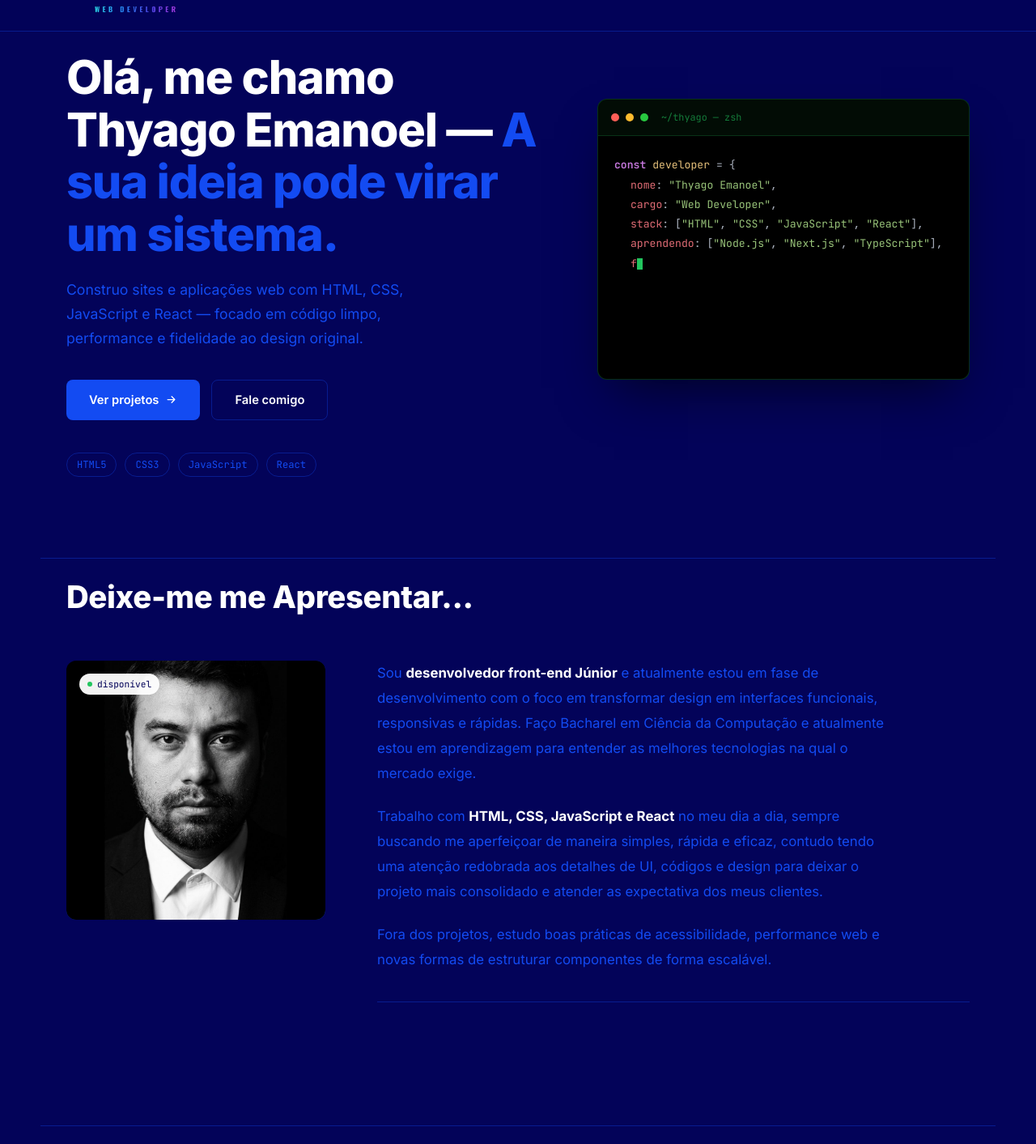
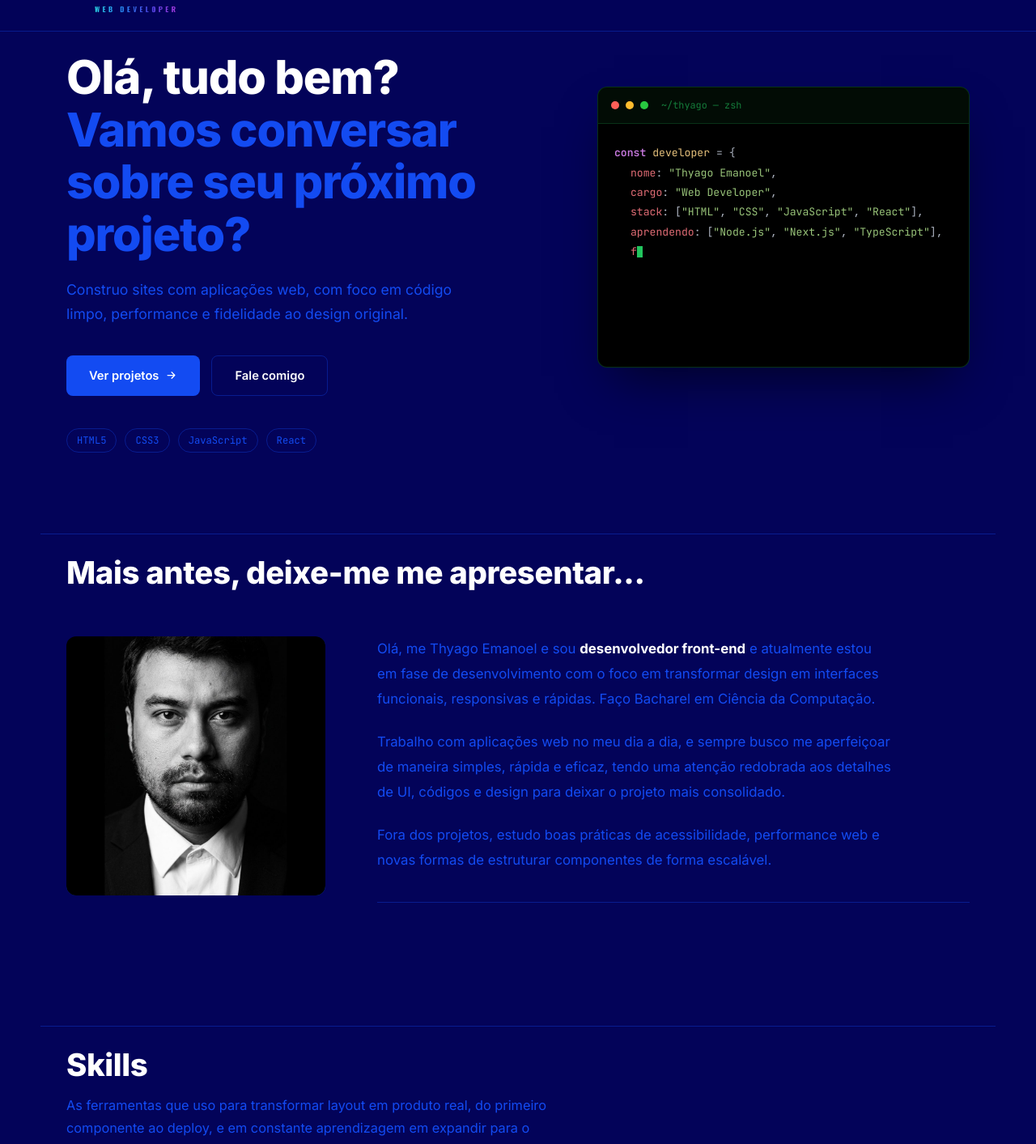
Before and after one commit to thyagoemanoell/portfolio-pessoal, a React (Vite) app: page / in a window 1280 px wide. Shown: the part 92-1505 px from the top of the page at 81% size. Built offline with nearby package versions, Linux system fonts and the light colour scheme.

Commit message:
alteracoes

```diff
--- a/src/assets/components/footer.jsx
+++ b/src/assets/components/footer.jsx
@@ -3,7 +3,7 @@ import React from 'react'
 const Footer = () => {
   return (
     <footer>
-      <span className="mono">© Thyago Emanoel Souza Sales. Todos os direitos reservados.</span>
+      <span className="mono">© Thyago Emanoel Souza Sales 2026. Todos os direitos reservados.</span>
     </footer>
   )
 }
--- a/src/assets/components/navbar.jsx
+++ b/src/assets/components/navbar.jsx
@@ -21,7 +21,7 @@ const Navbar = () => {
             <li><a href="#projetos">Projetos</a></li>
             <li><a href="#contato">Contatos</a></li>
           </ul>
-          <a href="#contato" className="nav-cta">contato</a>
+
           <button
             className="menu-toggle"
             onClick={() => setMenuOpen(true)}
--- a/src/assets/components/principal.jsx
+++ b/src/assets/components/principal.jsx
@@ -1,4 +1,4 @@
-import React, { useEffect, useRef, useState } from 'react'
+import React, { useEffect, useRef } from 'react'
 import fotoPerfil from '../foto perfil/Foto Profissional 2 (longe).jpeg'
 import imgHtml from '../experiencia tecnologia/html.png'
 import imgCss from '../experiencia tecnologia/css.png'
@@ -10,7 +10,6 @@ import imgNextjs from '../estudando tecnologia/nextjs-ghnqttyc6ffbnqnn8xlrpj.web
 import imgTypescript from '../estudando tecnologia/Typescript_logo_2020.svg.png'
 
 const Principal = () => {
-  const [badgeVisible, setBadgeVisible] = useState(false)
   const terminalRef = useRef(null)
 
   useEffect(() => {
@@ -75,7 +74,6 @@ const Principal = () => {
           cursor.className = 'cursor'
           last.appendChild(cursor)
         }
-        setBadgeVisible(true)
         return
       }
       const div = document.createElement('div')
@@ -119,11 +117,11 @@ const Principal = () => {
         <div>
           {/* <span className="eyebrow">web developer</span> */}
           <h1>
-            Olá, me chamo Thyago Emanoel —{' '}
-            <span className="blue">A sua ideia pode virar um sistema.</span>
+            Olá, tudo bem?{' '}
+            <span className="blue">Vamos conversar sobre seu próximo projeto?</span>
           </h1>
           <p className="lead">
-            Construo sites e aplicações web com HTML, CSS, JavaScript e React — focado
+            Construo sites com aplicações web, com foco
             em código limpo, performance e fidelidade ao design original.
           </p>
           <div className="hero-actions">
@@ -144,14 +142,7 @@ const Principal = () => {
         </div>
 
         <div className="terminal-wrap">
-          <div className={`float-badge${badgeVisible ? ' show' : ''}`}>
-            <span className="badge-dot"></span>
-            <span className="badge-text">
-              <span className="label">build passing</span>
-              <span className="sub">deploy ok · 2s</span>
-            </span>
-          </div>
-          <div className="terminal">
+            <div className="terminal">
             <div className="terminal-bar">
               <span className="terminal-dot" style={{ background: '#FF5F57' }}></span>
               <span className="terminal-dot" style={{ background: '#FEBC2E' }}></span>
@@ -168,27 +159,24 @@ const Principal = () => {
       <section className="section" id="sobre">
         <div className="section-head reveal">
           {/* <span className="eyebrow">sobre mim</span> */}
-          <h2>Deixe-me me Apresentar...</h2>
+          <h2 style={{ whiteSpace: 'nowrap' }}>Mais antes, deixe-me me apresentar...</h2>
         </div>
 
         <div className="about-grid">
           <div className="about-photo reveal">
-            <span className="status-chip">
-              <span className="dot"></span>disponível
-            </span>
             <img src={fotoPerfil} alt="Thyago Emanoel" />
           </div>
 
           <div className="about-text">
             <p className="reveal">
-              Sou <strong>desenvolvedor front-end Júnior</strong> e atualmente estou em fase de desenvolvimento com o
-              foco em transformar design em interfaces funcionais, responsivas e rápidas. Faço Bacharel em Ciência da Computação
-              e atualmente estou em aprendizagem para entender as melhores tecnologias na qual o mercado exige.
+              Olá, me Thyago Emanoel e sou <strong>desenvolvedor front-end</strong> e atualmente estou em fase de desenvolvimento com o
+              foco em transformar design em interfaces funcionais, responsivas e rápidas. Faço Bacharel em Ciência da Computação.
+
             </p>
             <p className="reveal">
-              Trabalho com <strong>HTML, CSS, JavaScript e React</strong> no meu dia a dia,
-              sempre buscando me aperfeiçoar de maneira simples, rápida e eficaz, contudo tendo uma atenção redobrada aos
-              detalhes de UI, códigos e design para deixar o projeto mais consolidado e atender as expectativa dos meus clientes.
+              Trabalho com aplicações web no meu dia a dia,
+              e sempre busco me aperfeiçoar de maneira simples, rápida e eficaz, tendo uma atenção redobrada aos
+              detalhes de UI, códigos e design para deixar o projeto mais consolidado.
             </p>
             <p className="reveal">
               Fora dos projetos, estudo boas práticas de acessibilidade, performance web
@@ -217,10 +205,10 @@ const Principal = () => {
       <section className="section" id="stack">
         <div className="section-head reveal">
           {/* <span className="eyebrow">stack</span> */}
-          <h2>Tecnologias que domino</h2>
+          <h2>Skills</h2>
           <p>
             As ferramentas que uso para transformar layout em produto real, do primeiro
-            componente ao deploy — e o que estou estudando agora para expandir para o back-end.
+            componente ao deploy, e em constante aprendizagem em expandir para o back-end.
           </p>
         </div>
 
@@ -337,9 +325,9 @@ const Principal = () => {
       <section className="section" id="projetos">
         <div className="section-head reveal">
           {/* <span className="eyebrow">projetos</span> */}
-          <h2>Trabalhos selecionados</h2>
+          <h2>Projetos</h2>
           <p>
-            Uma seleção de projetos recentes — interfaces construídas do zero ou a
+            Uma seleção de projetos recentes, com interfaces construídas do zero <br /> ou a
             partir de um design entregue.
           </p>
         </div>
@@ -354,7 +342,7 @@ const Principal = () => {
               </svg>
             </div>
             <div className="project-body">
-              <div className="project-status"><span className="dot"></span>em produção</div>
+              <div className="project-status em-preparacao"><span className="dot"></span>em preparação</div>
               <h3>Plataforma Fintech</h3>
               <p>
                 Dashboard de gestão financeira para pequenas empresas, com gráficos em
@@ -389,7 +377,7 @@ const Principal = () => {
               </svg>
             </div>
             <div className="project-body">
-              <div className="project-status"><span className="dot"></span>em produção</div>
+              <div className="project-status em-preparacao"><span className="dot"></span>em preparação</div>
               <h3>Studio Nômade</h3>
               <p>
                 Site institucional para um estúdio de arquitetura, com foco em
@@ -424,7 +412,7 @@ const Principal = () => {
           {/* <span className="eyebrow">contato</span> */}
           <h2>
             Tem um projeto em mente?<br />
-            Vamos <span className="blue">conversar.</span>
+            Fale <span className="blue">comigo.</span>
           </h2>
           <p>
             Estou disponível para projetos freelance, oportunidades CLT ou só trocar
--- a/src/assets/css/estilo.css
+++ b/src/assets/css/estilo.css
@@ -624,6 +624,8 @@ nav{
   margin-bottom:14px;
 }
 .project-status .dot{width:6px; height:6px; border-radius:50%; background:var(--green);}
+.project-status.em-preparacao{color:#FF3F1F;}
+.project-status.em-preparacao .dot{background:#FF3F1F; box-shadow:0 0 0 3px rgba(255,63,31,0.18);}
 .project-body h3{
   font-size:1.25rem;
   font-weight:700;
```
